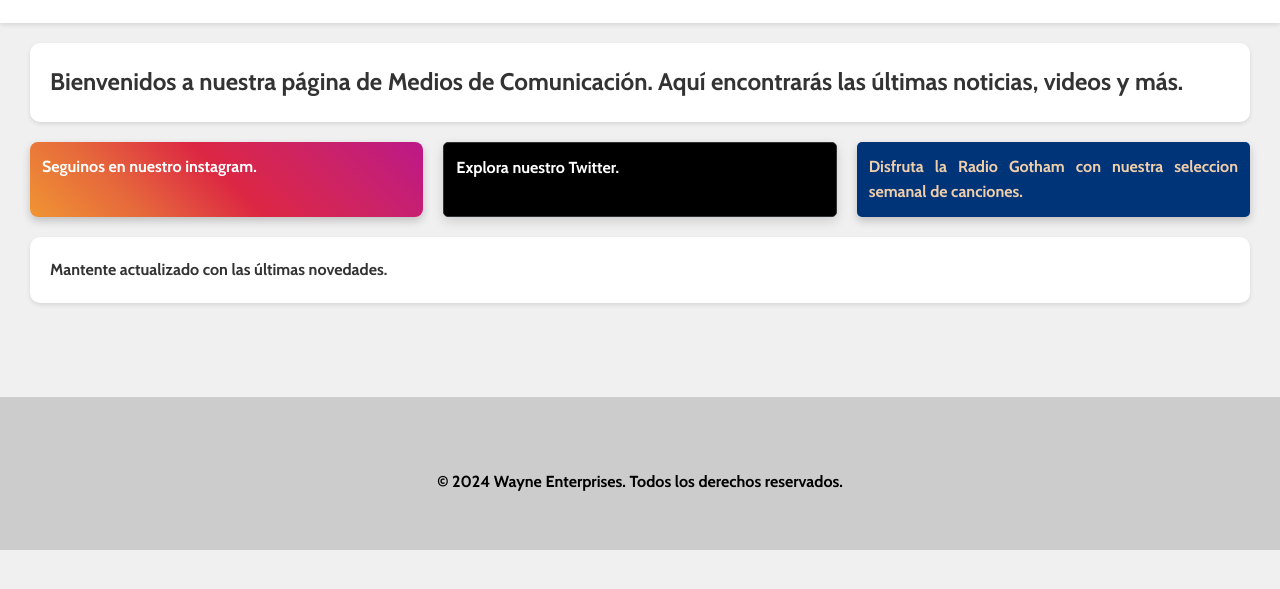
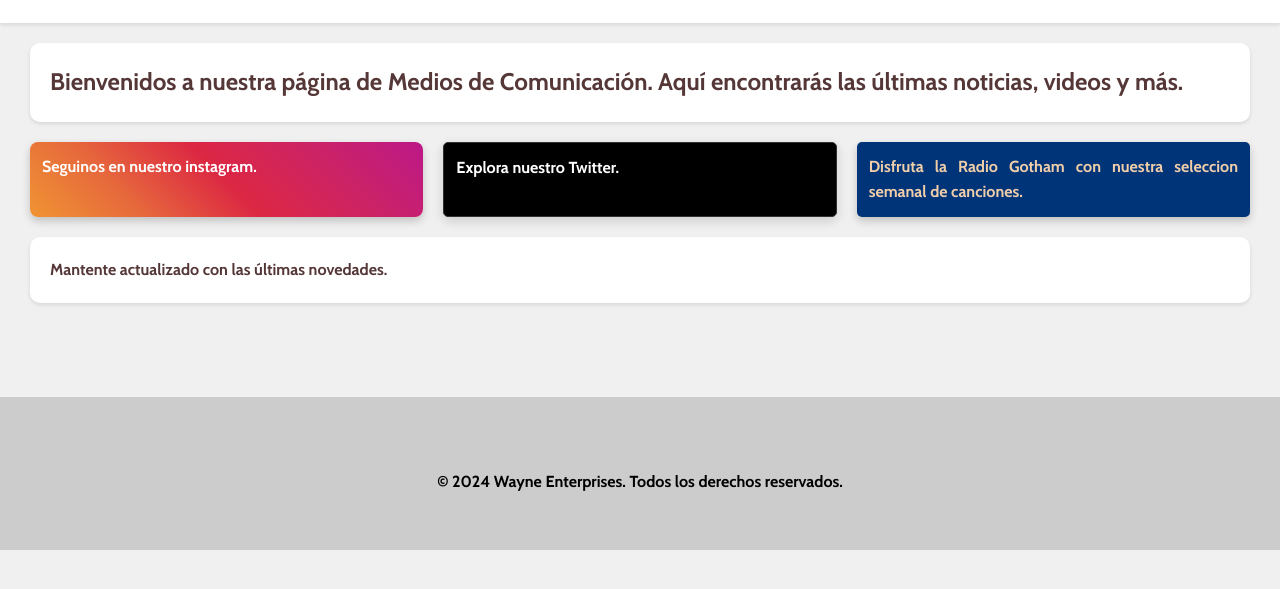
Before and after one commit to Juan-Lucas07/proyectoWeb, a plain HTML site: page indexs/medios de Comunicación.html in a window 1280 px wide. Shown: the part 81-670 px from the top of the page. Drawn offline with nearby package versions, Linux system fonts and the light colour scheme.

Commit message:
cambio en HTML y CSS

```diff
--- a/estilos/styleMediosDeComunicacion.css
+++ b/estilos/styleMediosDeComunicacion.css
@@ -12,7 +12,7 @@
 /* Estilos generales */
 html {
     background-color: #f0f0f0;
-    color: #333;
+    color: #553737;
     line-height: 1.6;
 }
 a {
@@ -97,7 +97,7 @@ footer {
     text-align: justify;
     padding: 20px;
     border-radius: 10px;
-    box-shadow: 0 2px 4px rgba(0, 0, 0, 0.1);
+    box-shadow: 0 2px 4px rgba(0, 4, 0, 0.1);
     background-color: #ffffff;
     margin: 10px;
 }
```
Also changed, not shown: indexs/investigación y Desarrollo.html (+1 -1 lines).
